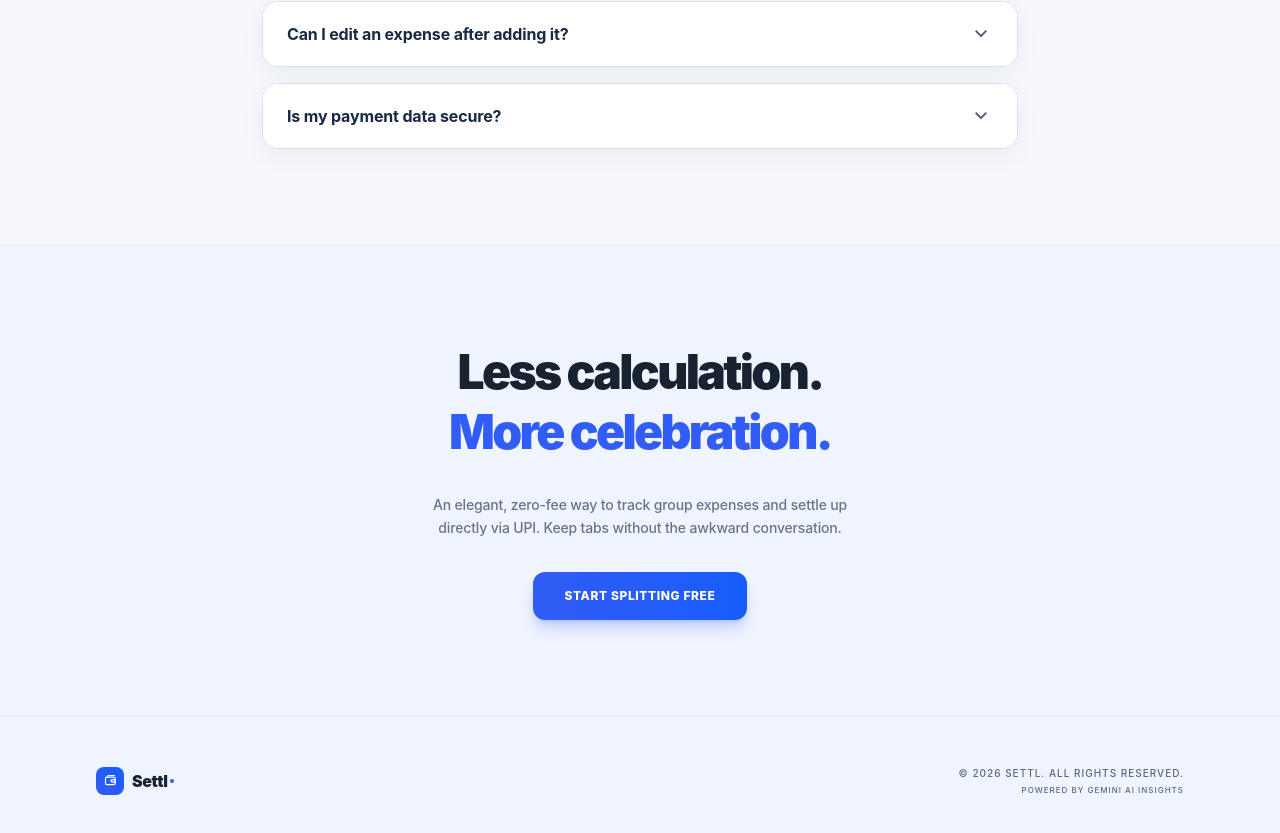
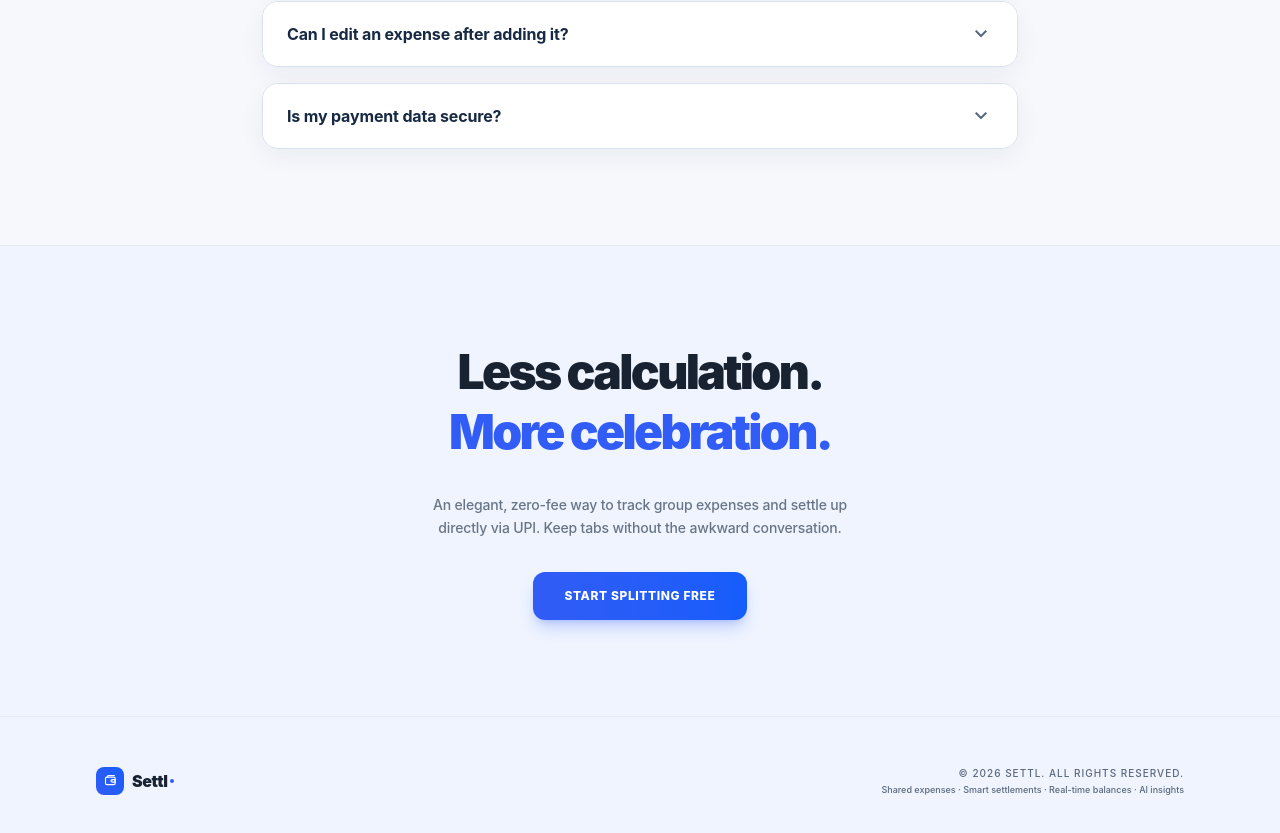
Before and after one commit to mikumaraditya/settl, a React (Vite) app in the folder frontend/: page / in a window 1280 px wide. Shown: the part 3385-4218 px from the top of the page. Built offline with nearby package versions, Linux system fonts and the light colour scheme; no server answers.

Commit message:
Replace Gemini-only footer credit with broader Settl product line

```diff
--- a/frontend/src/pages/Landing.jsx
+++ b/frontend/src/pages/Landing.jsx
@@ -333,7 +333,7 @@ export default function Landing() {
 
           <p className="text-[10px] font-medium text-slate-500 uppercase tracking-widest text-center sm:text-right leading-relaxed">
             &copy; {new Date().getFullYear()} Settl. All rights reserved.<br />
-            <span className="text-[8px] text-slate-600">Powered by Gemini AI Insights</span>
+            <span className="home-footer-tagline text-[9px] text-slate-600 normal-case tracking-normal">Shared expenses · Smart settlements · Real-time balances · AI insights</span>
           </p>
         </div>
       </footer>
```
